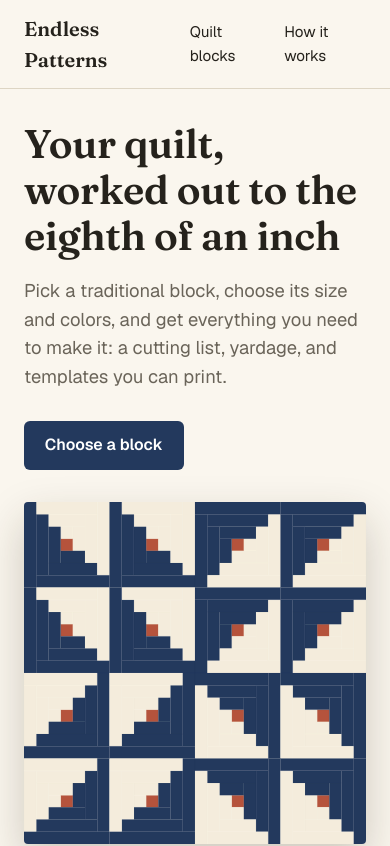
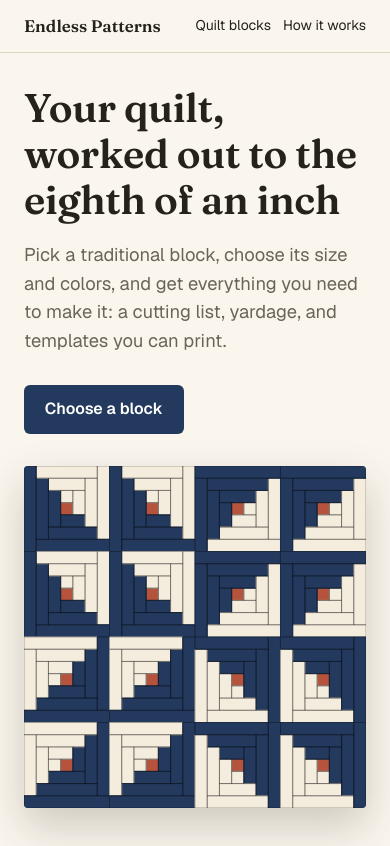
Before and after one commit to bradmkjr/svg-endless-patterns, a Next.js app: page / in a window 390 px wide. Shown: the top 846 px of the page. Built offline with nearby package versions, Linux system fonts and the light colour scheme; no server answers.

Commit message:
docs: update AGENTS.md with Next.js agent rules and breaking changes notice

```diff
--- a/package.json
+++ b/package.json
@@ -1,6 +1,6 @@
 {
   "name": "svg-endless-patterns",
-  "version": "0.1.1",
+  "version": "0.1.2",
   "private": true,
   "engines": {
     "node": "22.x"
--- a/src/app/page.tsx
+++ b/src/app/page.tsx
@@ -14,6 +14,7 @@ export default async function HomePage() {
     rows: 4,
     border: 0,
     setting: "quadrants",
+    seams: true,
   });
 
   return (
--- a/src/components/BlockBuilder.tsx
+++ b/src/components/BlockBuilder.tsx
@@ -106,8 +106,6 @@ export function BlockBuilder({ block, initialState, initialResult }: { block: Bl
       setBusy(false);
     }
   };
-
-  const hasFrame = state.sashing > 0 || state.border > 0;
 
   return (
     <div className={styles.builder}>
@@ -251,7 +249,6 @@ export function BlockBuilder({ block, initialState, initialResult }: { block: Bl
           <h2>Fabric to buy</h2>
           <p className={styles.quiltSize}>
             Quilt top: <strong>{result.quilt.widthLabel}&quot; x {result.quilt.heightLabel}&quot;</strong>, {result.quilt.blocks} block{result.quilt.blocks === 1 ? "" : "s"}
-            {hasFrame ? " with sashing and border as set" : ""}
           </p>
           <table className={styles.yardage}>
             <tbody>
--- a/src/components/BlockGrid.tsx
+++ b/src/components/BlockGrid.tsx
@@ -5,7 +5,7 @@ import styles from "./BlockGrid.module.css";
 
 export async function BlockGrid({ blocks }: { blocks: BlockInfo[] }) {
   const cards = await Promise.all(
-    blocks.map(async (block) => ({ block, svg: (await generatePattern(block.slug, { ...defaultState(block), cols: 1, rows: 1, border: 0 })).svg.block })),
+    blocks.map(async (block) => ({ block, svg: (await generatePattern(block.slug, { ...defaultState(block), cols: 1, rows: 1, border: 0, seams: true })).svg.block })),
   );
   return (
     <ul className={styles.grid}>
--- a/src/components/SiteNav.module.css
+++ b/src/components/SiteNav.module.css
@@ -14,6 +14,7 @@
 }
 
 .brand {
+  white-space: nowrap;
   font-family: var(--font-display);
   font-size: 1.25rem;
   font-weight: 600;
@@ -27,9 +28,21 @@
 }
 
 .links a {
+  white-space: nowrap;
   text-decoration: none;
 }
 
 .links a:hover {
   text-decoration: underline;
 }
+
+@media (max-width: 420px) {
+  .brand {
+    font-size: 1.05rem;
+  }
+
+  .links {
+    gap: 0.75rem;
+    font-size: 0.875rem;
+  }
+}
--- a/src/engine/cutting.ts
+++ b/src/engine/cutting.ts
@@ -170,15 +170,18 @@ export function rulerFriendlySizes(block: Block, size: number): number[] {
 }
 
 export function describeCut(cut: Cut): string {
-  const dims = cut.w === cut.h ? `${inches(cut.w)}" square` : `${inches(cut.w)}" x ${inches(cut.h)}"`;
+  const plural = cut.qty === 1 ? "" : "s";
+  const square = `${cut.qty} square${plural}, ${inches(cut.w)}"`;
   switch (cut.method) {
     case "half":
-      return `${cut.qty} x ${dims}, cut once diagonally (${cut.pieces} triangles)`;
+      return `${square}, cut once diagonally (${cut.pieces} triangles)`;
     case "quarter":
-      return `${cut.qty} x ${dims}, cut twice diagonally (${cut.pieces} triangles)`;
+      return `${square}, cut twice diagonally (${cut.pieces} triangles)`;
+    case "square":
+      return square;
     case "strip":
-      return `${cut.qty} x ${dims} strip${cut.qty === 1 ? "" : "s"}, joined if needed`;
+      return `${cut.qty} strip${plural}, ${inches(cut.w)}" x ${inches(cut.h)}", joined if needed`;
     default:
-      return `${cut.qty} x ${dims}`;
+      return `${cut.qty} piece${plural}, ${inches(cut.w)}" x ${inches(cut.h)}"`;
   }
 }
--- a/src/engine/steps.ts
+++ b/src/engine/steps.ts
@@ -5,7 +5,7 @@ import { unitCount } from "./pieces";
 /** Piecing steps for a block at a size: written from what the block contains. */
 export function pieceSteps(block: Block, size: number): string[] {
   const unit = size / block.grid;
-  const steps: string[] = ['Cut every piece from the cutting list. All seams are a scant 1/4".'];
+  const steps: string[] = ['Cut every piece from the cutting list. All seams are 1/4".'];
 
   const hst = block.units.filter((u) => u.kind === "hst");
   if (hst.length) {
--- a/src/engine/svg.ts
+++ b/src/engine/svg.ts
@@ -5,25 +5,28 @@ import type { PatternRequest, Setting } from "./types";
 
 const fmt = (n: number) => Number(n.toFixed(4)).toString();
 const SEAM = "rgba(0,0,0,0.45)";
-/** Same-color hairline stroke: closes the antialiasing gaps between shapes. */
-const CLOSE_GAP = 0.012;
+/**
+ * Same-color stroke that closes the antialiasing gaps between shapes. It scales
+ * with the drawing, so the gaps stay closed however small the preview is.
+ */
+const closeGap = (span: number) => fmt(span / 400);
 
 function esc(s: string) {
   return s.replace(/&/g, "&amp;").replace(/</g, "&lt;").replace(/"/g, "&quot;");
 }
 
-function piecesMarkup(pieces: Piece[], scale: number, colors: Record<string, string>, seams: boolean): string {
+function piecesMarkup(pieces: Piece[], scale: number, colors: Record<string, string>, seams: boolean, span: number): string {
   return pieces
     .map((p) => {
       const color = colors[p.fabric] ?? "#cccccc";
       const pts = p.points.map(([x, y]) => `${fmt(x * scale)},${fmt(y * scale)}`).join(" ");
-      return `<polygon points="${pts}" fill="${color}" stroke="${color}" stroke-width="${CLOSE_GAP}"/>`;
+      return `<polygon points="${pts}" fill="${color}" stroke="${color}" stroke-width="${closeGap(span)}"/>`;
     })
     .concat(
       seams
         ? pieces.map((p) => {
             const pts = p.points.map(([x, y]) => `${fmt(x * scale)},${fmt(y * scale)}`).join(" ");
-            return `<polygon points="${pts}" fill="none" stroke="${SEAM}" stroke-width="0.03"/>`;
+            return `<polygon points="${pts}" fill="none" stroke="${SEAM}" stroke-width="${fmt(span / 500)}"/>`;
           })
         : [],
     )
@@ -39,7 +42,7 @@ export type RenderOptions = { seams?: boolean };
 
 /** One block, drawn at its finished size. */
 export function blockSvg(block: Block, size: number, colors: Record<string, string>, opts: RenderOptions = {}): string {
-  const body = piecesMarkup(blockPieces(block), size / block.grid, colors, !!opts.seams);
+  const body = piecesMarkup(blockPieces(block), size / block.grid, colors, !!opts.seams, size);
   return wrap(size, size, `${block.name} quilt block`, body);
 }
 
@@ -60,13 +63,13 @@ function placed(markup: string, x: number, y: number, size: number, turns: numbe
   return `<g transform="translate(${fmt(x)} ${fmt(y)})${rotate}">${markup}</g>`;
 }
 
-function rectMarkup(x: number, y: number, w: number, h: number, color: string) {
-  return `<rect x="${fmt(x)}" y="${fmt(y)}" width="${fmt(w)}" height="${fmt(h)}" fill="${color}" stroke="${color}" stroke-width="${CLOSE_GAP}"/>`;
+function rectMarkup(x: number, y: number, w: number, h: number, color: string, span: number) {
+  return `<rect x="${fmt(x)}" y="${fmt(y)}" width="${fmt(w)}" height="${fmt(h)}" fill="${color}" stroke="${color}" stroke-width="${closeGap(span)}"/>`;
 }
 
-function gridBody(block: Block, state: PatternRequest, cols: number, rows: number, x0: number, y0: number, seams: boolean, wrapSash: boolean): string {
+function gridBody(block: Block, state: PatternRequest, cols: number, rows: number, x0: number, y0: number, seams: boolean, wrapSash: boolean, span: number): string {
   const { size, sashing, colors, setting } = state;
-  const inner = piecesMarkup(blockPieces(block), size / block.grid, colors, seams);
+  const inner = piecesMarkup(blockPieces(block), size / block.grid, colors, seams, span);
   const cell = size + sashing;
   let body = "";
   for (let j = 0; j < rows; j++) {
@@ -75,9 +78,9 @@ function gridBody(block: Block, state: PatternRequest, cols: number, rows: numbe
       const y = y0 + j * cell;
       body += placed(inner, x, y, size, blockTurn(setting, i, j, cols, rows));
       if (sashing > 0) {
-        if (wrapSash || i < cols - 1) body += rectMarkup(x + size, y, sashing, size, colors.sashing);
-        if (wrapSash || j < rows - 1) body += rectMarkup(x, y + size, size, sashing, colors.sashing);
-        if (wrapSash || (i < cols - 1 && j < rows - 1)) body += rectMarkup(x + size, y + size, sashing, sashing, colors.sashing);
+        if (wrapSash || i < cols - 1) body += rectMarkup(x + size, y, sashing, size, colors.sashing, span);
+        if (wrapSash || j < rows - 1) body += rectMarkup(x, y + size, size, sashing, colors.sashing, span);
+        if (wrapSash || (i < cols - 1 && j < rows - 1)) body += rectMarkup(x + size, y + size, sashing, sashing, colors.sashing, span);
       }
     }
   }
@@ -88,8 +91,8 @@ function gridBody(block: Block, state: PatternRequest, cols: number, rows: numbe
 export function quiltSvg(block: Block, state: PatternRequest, opts: RenderOptions = {}): string {
   const { width, height } = quiltSize(state);
   const { border, cols, rows, colors } = state;
-  const ground = border > 0 ? rectMarkup(0, 0, width, height, colors.border) : "";
-  const body = ground + gridBody(block, state, cols, rows, border, border, !!opts.seams, false);
+  const ground = border > 0 ? rectMarkup(0, 0, width, height, colors.border, Math.max(width, height)) : "";
+  const body = ground + gridBody(block, state, cols, rows, border, border, !!opts.seams, false, Math.max(width, height));
   return wrap(width, height, `${block.name} quilt layout`, body);
 }
 
@@ -100,6 +103,6 @@ export function quiltSvg(block: Block, state: PatternRequest, opts: RenderOption
 export function tileSvg(block: Block, state: PatternRequest, opts: RenderOptions = {}): string {
   const repeat = state.setting === "straight" ? 1 : 2;
   const side = repeat * (state.size + state.sashing);
-  const body = gridBody(block, state, repeat, repeat, 0, 0, !!opts.seams, true);
+  const body = gridBody(block, state, repeat, repeat, 0, 0, !!opts.seams, true, side);
   return wrap(side, side, `${block.name} seamless repeat`, body);
 }
```
Also changed, not shown: 2 other files (tests, documents, lock files or other folders).
